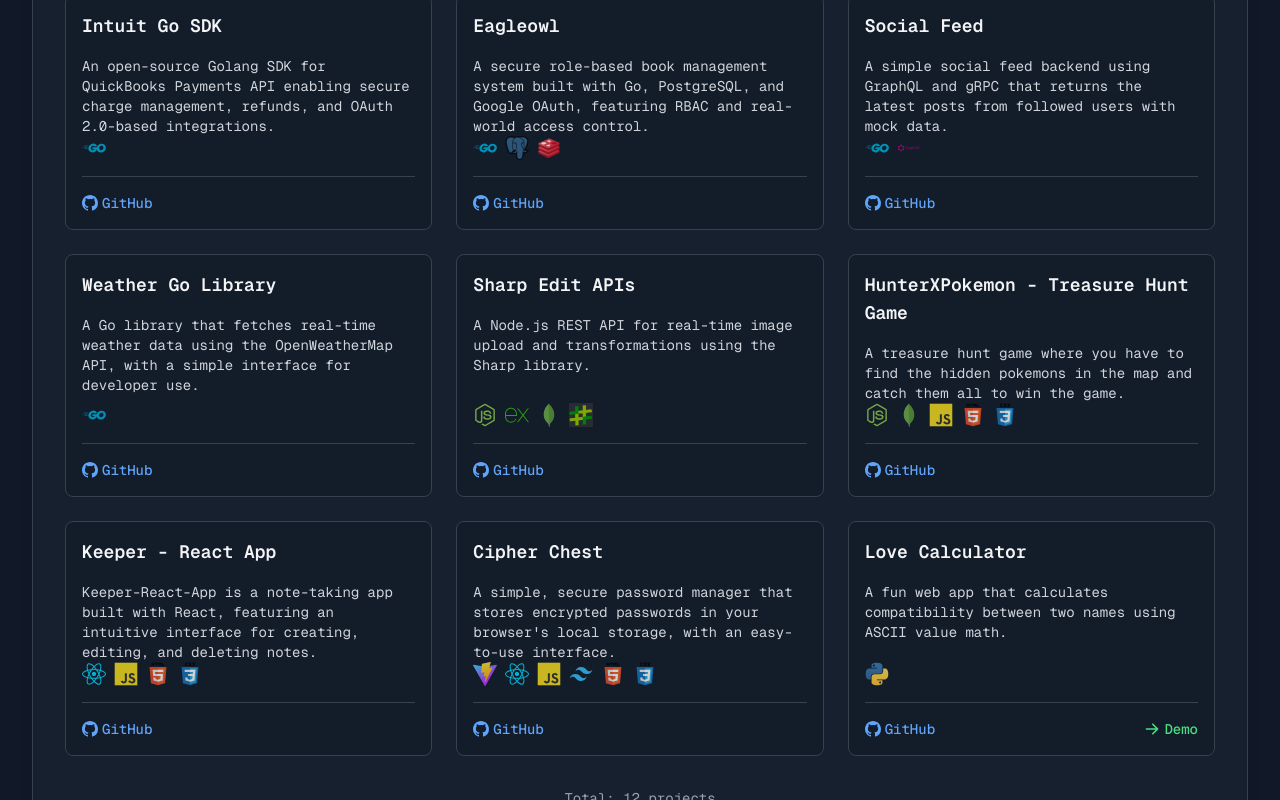
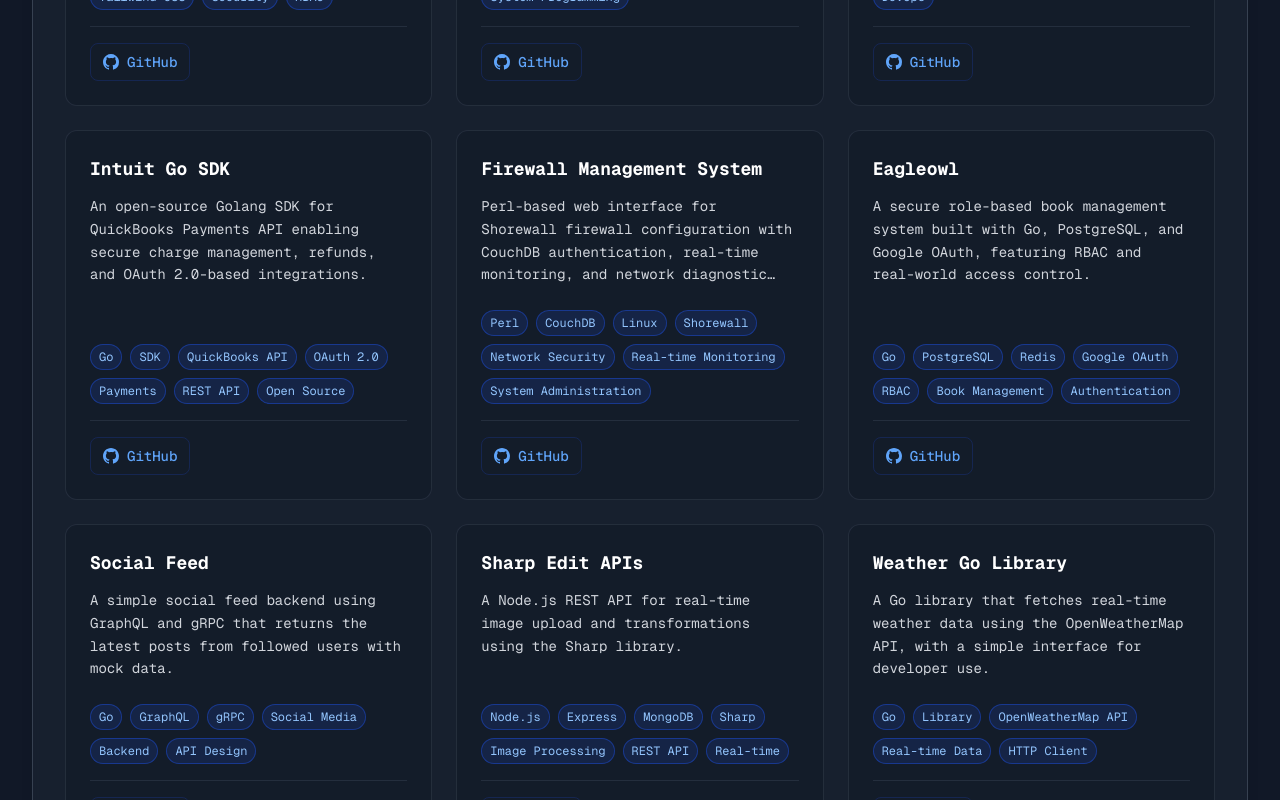
Before and after one commit to nishujangra/Portfolio, a React (Vite) app: page /projects in a window 1280 px wide. Shown: the part 540-1340 px from the top of the page. Built offline with nearby package versions, Linux system fonts and the light colour scheme.

Commit message:
project: debforge added

```diff
--- a/src/components/ProjectCard.tsx
+++ b/src/components/ProjectCard.tsx
@@ -2,44 +2,44 @@
     id: number;
     title: string;
     desc: string;
-    iconLists: string[] | undefined;
+    tags: string[];
     demoLink: string;
     githubLink: string;
 }
 
 const ProjectCard = ({ project }: { project: Project }) => {
     return (
-        <div className="bg-gray-900/50 rounded-lg p-4 hover:bg-gray-800/70 transition-colors duration-200 border border-gray-700 h-full flex flex-col">
-            <div className="flex-1 space-y-4">
-                <h3 className="text-lg font-semibold text-gray-100 mb-2 line-clamp-2">
+        <div className="bg-gray-900/50 rounded-xl p-6 hover:bg-gray-800/70 transition-all duration-300 border border-gray-700/50 h-full flex flex-col hover:border-gray-600/50 hover:shadow-lg hover:shadow-gray-900/20">
+            <div className="flex-1">
+                <h3 className="text-lg font-bold text-white mb-3 line-clamp-2 hover:text-blue-300 transition-colors duration-200">
                     {project.title}
                 </h3>
-                <p className="text-gray-300 text-sm line-clamp-4">
+                <p className="text-gray-300 text-sm line-clamp-4 leading-relaxed mb-6">
                     {project.desc}
                 </p>
             </div>
 
-            {project.iconLists && project.iconLists.length > 0 && (
+            {project.tags && project.tags.length > 0 && (
                 <div className="flex flex-wrap gap-2 mb-4">
-                    {project.iconLists.map((icon, index) => (
-                        <img
+                    {project.tags.map((tag, index) => (
+                        <span
                             key={index}
-                            src={icon}
-                            alt="technology icon"
-                            className="w-6 h-6 opacity-80 hover:opacity-100 transition-opacity duration-200"
-                        />
+                            className="px-2 py-1 bg-blue-900/30 text-blue-300 text-xs rounded-full border border-blue-700/50 hover:bg-blue-800/40 transition-colors duration-200"
+                        >
+                            {tag}
+                        </span>
                     ))}
                 </div>
             )}
 
-            <div className="flex gap-4 justify-between items-center pt-4 border-t border-gray-700">
+            <div className="flex gap-3 justify-between items-center pt-4 border-t border-gray-700/50">
                 <a
                     href={project.githubLink}
                     target="_blank"
                     rel="noopener noreferrer"
-                    className="text-blue-400 hover:text-blue-300 text-sm font-medium transition-colors duration-200 flex items-center"
+                    className="text-blue-400 hover:text-blue-300 text-sm font-medium transition-all duration-200 flex items-center px-3 py-2 rounded-lg hover:bg-blue-900/20 border border-blue-800/30 hover:border-blue-600/50"
                 >
-                    <svg className="w-4 h-4 mr-1" fill="currentColor" viewBox="0 0 20 20">
+                    <svg className="w-4 h-4 mr-2" fill="currentColor" viewBox="0 0 20 20">
                         <path fillRule="evenodd" d="M10 0C4.477 0 0 4.484 0 10.017c0 4.425 2.865 8.18 6.839 9.504.5.092.682-.217.682-.483 0-.237-.008-.868-.013-1.703-2.782.605-3.369-1.343-3.369-1.343-.454-1.158-1.11-1.466-1.11-1.466-.908-.62.069-.608.069-.608 1.003.07 1.531 1.032 1.531 1.032.892 1.53 2.341 1.088 2.91.832.092-.647.35-1.088.636-1.338-2.22-.253-4.555-1.113-4.555-4.951 0-1.093.39-1.988 1.029-2.688-.103-.253-.446-1.272.098-2.65 0 0 .84-.27 2.75 1.026A9.564 9.564 0 0110 4.844c.85.004 1.705.115 2.504.337 1.909-1.296 2.747-1.027 2.747-1.027.546 1.379.203 2.398.1 2.651.64.7 1.028 1.595 1.028 2.688 0 3.848-2.339 4.695-4.566 4.942.359.31.678.921.678 1.856 0 1.338-.012 2.419-.012 2.747 0 .268.18.58.688.482A10.019 10.019 0 0020 10.017C20 4.484 15.522 0 10 0z" clipRule="evenodd" />
                     </svg>
                     GitHub
@@ -49,9 +49,9 @@
                         href={project.demoLink}
                         target="_blank"
                         rel="noopener noreferrer"
-                        className="text-green-400 hover:text-green-300 text-sm font-medium transition-colors duration-200 flex items-center"
+                        className="text-green-400 hover:text-green-300 text-sm font-medium transition-all duration-200 flex items-center px-3 py-2 rounded-lg hover:bg-green-900/20 border border-green-800/30 hover:border-green-600/50"
                     >
-                        <svg className="w-4 h-4 mr-1" fill="currentColor" viewBox="0 0 20 20">
+                        <svg className="w-4 h-4 mr-2" fill="currentColor" viewBox="0 0 20 20">
                             <path fillRule="evenodd" d="M10.293 3.293a1 1 0 011.414 0l6 6a1 1 0 010 1.414l-6 6a1 1 0 01-1.414-1.414L14.586 11H3a1 1 0 110-2h11.586l-4.293-4.293a1 1 0 010-1.414z" clipRule="evenodd" />
                         </svg>
                         Demo
--- a/src/data/projects.ts
+++ b/src/data/projects.ts
@@ -1,26 +1,9 @@
 const projects = [
-  {
-  "id": 10,
-  "title": "Firewall Management System",
-  "desc": "Perl-based web interface for Shorewall firewall configuration with CouchDB authentication, real-time monitoring, and network diagnostic tools.",
-  "iconLists": [
-    "assets/icons/perl.svg",
-    "assets/icons/couchdb.svg",
-    "assets/icons/linux.svg"
-  ],
-  "demoLink": "",
-  "githubLink": "https://bitbucket.org/tirveni/fireshorewall/src/master/"
-},
   {
     id: 0,
     title: "Serac - RBAC System",
     desc: "A Rust-native RBAC (Role-Based Access Control) system built with Rocket framework for managing fine-grained, privilege-based access with speed, security, and clarity.",
-      iconLists: [
-        "assets/icons/rust.svg",
-        "assets/icons/postgres.png",
-        "assets/icons/javascript.svg",
-        "assets/icons/tailwind.svg",
-      ],
+    tags: ["Rust", "Rocket", "PostgreSQL", "JavaScript", "Tailwind CSS", "Security", "RBAC"],
     demoLink: "",
     githubLink: "https://github.com/nishujangra/serac",
   },
@@ -28,114 +11,95 @@
     id: 1,
     title: "BalancerX - Load Balancer",
     desc: "A lightweight, high-performance load balancer written in Go supporting round-robin and random load balancing strategies with HTTP and TCP proxying capabilities.",
-      iconLists: [
-        "assets/icons/go.svg",
-        "assets/icons/linux.svg",
-      ],
+    tags: ["Go", "Linux", "Load Balancing", "HTTP", "TCP", "High Performance", "System Programming"],
     demoLink: "",
     githubLink: "https://github.com/nishujangra/balancerx",
   },
   {
     id: 2,
+    title: "Debforge",
+    desc: "A lightweight CLI tool to quickly build .deb packages from binaries, automating control file, directory structure, and post-install script generation.",
+    tags: ["Bash", "CLI", "Debian", "Package Management", "Automation", "Linux", "DevOps"],
+    demoLink: "",
+    githubLink: "https://github.com/nishujangra/debforge",
+  },
+  {
+    id: 3,
     title: "Intuit Go SDK",
     desc: "An open-source Golang SDK for QuickBooks Payments API enabling secure charge management, refunds, and OAuth 2.0-based integrations.",
-      iconLists: [
-        "assets/icons/go.svg",
-      ],
+    tags: ["Go", "SDK", "QuickBooks API", "OAuth 2.0", "Payments", "REST API", "Open Source"],
     demoLink: "",
     githubLink: "https://github.com/nishujangra/intuit-go",
   },
   {
-      id: 3,
+    id: 4,
+    title: "Firewall Management System",
+    desc: "Perl-based web interface for Shorewall firewall configuration with CouchDB authentication, real-time monitoring, and network diagnostic tools.",
+    tags: ["Perl", "CouchDB", "Linux", "Shorewall", "Network Security", "Real-time Monitoring", "System Administration"],
+    demoLink: "",
+    githubLink: "https://bitbucket.org/tirveni/fireshorewall/src/master/"
+  },
+  {
+    id: 5,
     title: "Eagleowl",
     desc: "A secure role-based book management system built with Go, PostgreSQL, and Google OAuth, featuring RBAC and real-world access control.",
-      iconLists: [
-        "assets/icons/go.svg",
-        "assets/icons/postgres.png",
-        "assets/icons/redis.svg",
-      ],
+    tags: ["Go", "PostgreSQL", "Redis", "Google OAuth", "RBAC", "Book Management", "Authentication"],
     demoLink: "",
     githubLink: "https://bitbucket.org/tirveni/eagleowl/src/master/",
   },
   {
-      id: 4,
+    id: 6,
     title: "Social Feed",
     desc: "A simple social feed backend using GraphQL and gRPC that returns the latest posts from followed users with mock data.",
-      iconLists: [
-        "assets/icons/go.svg",
-        "assets/icons/graphql.svg",
-      ],
+    tags: ["Go", "GraphQL", "gRPC", "Social Media", "Backend", "API Design"],
     demoLink: "",
     githubLink: "https://github.com/nishujangra/social-feed",
   },
   {
-      id: 5,
-      title: "Weather Go Library",
-      desc: "A Go library that fetches real-time weather data using the OpenWeatherMap API, with a simple interface for developer use.",
-      iconLists: ["assets/icons/go.svg"],
-      demoLink: "",
-      githubLink: "https://github.com/nishujangra/weather-library",
-    },
-    {
-      id: 6,
+    id: 7,
     title: "Sharp Edit APIs",
     desc: "A Node.js REST API for real-time image upload and transformations using the Sharp library.",
-      iconLists: [
-        "assets/icons/nodejs.svg",
-        "assets/icons/express.svg",
-        "assets/icons/mongodb.svg",
-        "assets/icons/sharp.png",
-      ],
+    tags: ["Node.js", "Express", "MongoDB", "Sharp", "Image Processing", "REST API", "Real-time"],
     demoLink: "",
     githubLink: "https://github.com/nishujangra/sharp-edit",
   },
   {
-      id: 7,
-      title: "HunterXPokemon - Treasure Hunt Game",
-      desc: "A treasure hunt game where you have to find the hidden pokemons in the map and catch them all to win the game.",
-      iconLists: [
-        "assets/icons/nodejs.svg",
-        "assets/icons/mongodb.svg",
-        "assets/icons/javascript.svg",
-        "assets/icons/html5.svg",
-        "assets/icons/css3.svg",
-      ],
+    id: 8,
+    title: "Weather Go Library",
+    desc: "A Go library that fetches real-time weather data using the OpenWeatherMap API, with a simple interface for developer use.",
+    tags: ["Go", "Library", "OpenWeatherMap API", "Real-time Data", "HTTP Client"],
     demoLink: "",
-      githubLink: "https://github.com/nishujangra/pokemonXHunter",
-    },
-    {
-      id: 8,
-      title: "Keeper - React App",
-      desc: "Keeper-React-App is a note-taking app built with React, featuring an intuitive interface for creating, editing, and deleting notes.",
-      iconLists: [
-        "assets/icons/react.svg",
-        "assets/icons/javascript.svg",
-        "assets/icons/html5.svg",
-        "assets/icons/css3.svg",
-      ],
-      demoLink: "",
-      githubLink: "https://github.com/nishujangra/Keeper-React-App",
+    githubLink: "https://github.com/nishujangra/weather-library",
   },
   {
     id: 9,
     title: "Cipher Chest",
     desc: "A simple, secure password manager that stores encrypted passwords in your browser's local storage, with an easy-to-use interface.",
-      iconLists: [
-        "assets/icons/vite.svg",
-        "assets/icons/react.svg",
-        "assets/icons/javascript.svg",
-        "assets/icons/tailwind.svg",
-        "assets/icons/html5.svg",
-        "assets/icons/css3.svg",
-      ],
+    tags: ["Vite", "React", "JavaScript", "Tailwind CSS", "HTML5", "CSS3", "Password Manager", "Encryption", "Local Storage"],
     demoLink: "",
     githubLink: "https://github.com/nishujangra/cipher-chest",
   },
   {
     id: 10,
+    title: "HunterXPokemon - Treasure Hunt Game",
+    desc: "A treasure hunt game where you have to find the hidden pokemons in the map and catch them all to win the game.",
+    tags: ["Node.js", "MongoDB", "JavaScript", "HTML5", "CSS3", "Game Development", "Full Stack"],
+    demoLink: "",
+    githubLink: "https://github.com/nishujangra/pokemonXHunter",
+  },
+  {
+    id: 11,
+    title: "Keeper - React App",
+    desc: "Keeper-React-App is a note-taking app built with React, featuring an intuitive interface for creating, editing, and deleting notes.",
+    tags: ["React", "JavaScript", "HTML5", "CSS3", "Note Taking", "Frontend", "CRUD Operations"],
+    demoLink: "",
+    githubLink: "https://github.com/nishujangra/Keeper-React-App",
+  },
+  {
+    id: 12,
     title: "Love Calculator",
-      desc: "A fun web app that calculates compatibility between two names using ASCII value math.",
-      iconLists: ["assets/icons/python.svg"],
+    desc: "A fun web app that calculates compatibility between two names using ASCII value math. Developed on Valenntines for friends who want to check their compatibility",
+    tags: ["Python", "Web App", "Flask", "ASCII", "Fun Project", "Deployed"],
     demoLink: "http://nishujangra27.pythonanywhere.com/",
     githubLink: "https://github.com/nishujangra/Love-Calculator",
   },
```
Lines whose indentation alone changed are shown as unchanged.
